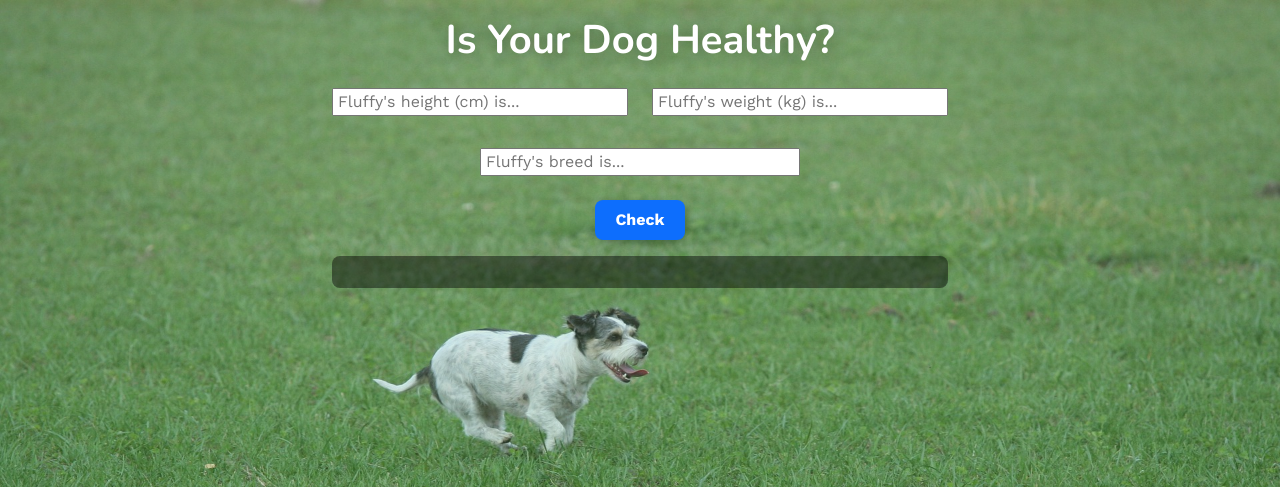
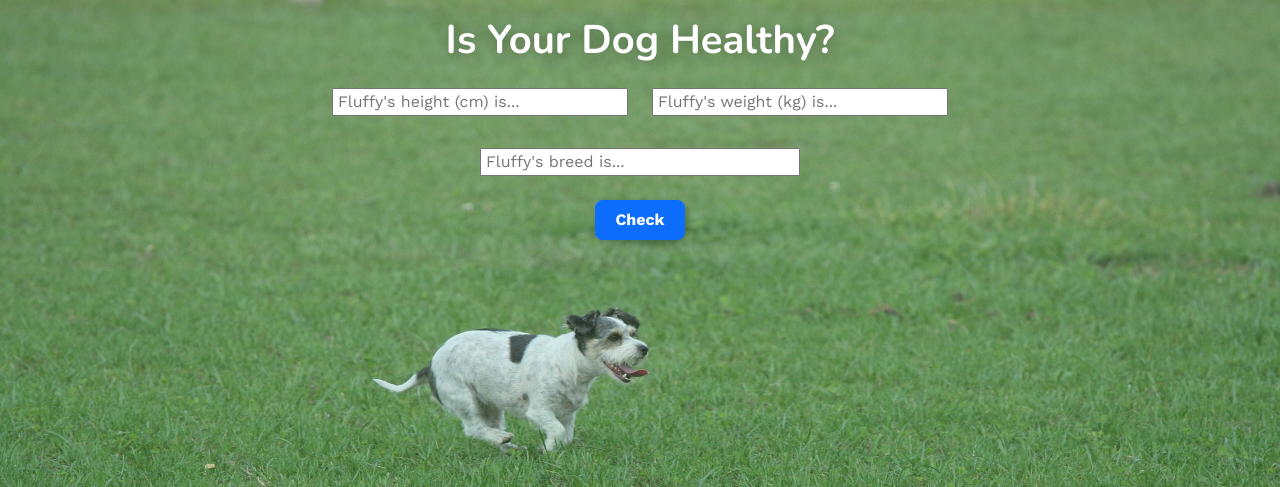
Before and after one commit to VeganBt/healthy-dog-calculator, a Rails app: page / in a window 1280 px wide. Shown: the top 487 px of the page. Run offline with Rails 7, Linux system fonts and the light colour scheme; style sheets or scripts are compiled from the project's sources; some libraries are stand-ins or nearby versions.

Commit message:
fixed visibility of results div

```diff
--- a/app/javascript/controllers/form_controller.js
+++ b/app/javascript/controllers/form_controller.js
@@ -38,6 +38,7 @@ export default class extends Controller {
     // stop reloading the page by submit
     event.preventDefault();
     // clear the results div
+    this.resultsTarget.classList.remove("d-none");
     this.resultsTarget.innerHTML = ""
     let html;
     const dogBMI = this.calcDogBMI();
--- a/app/views/pages/home.html.erb
+++ b/app/views/pages/home.html.erb
@@ -25,7 +25,7 @@
     </div>
   <% end %>
 
-  <div class="results" data-form-target="results">
+  <div class="results d-none" data-form-target="results">
     <!-- Javascript will inject the results here -->
   </div>
 </div>
```
